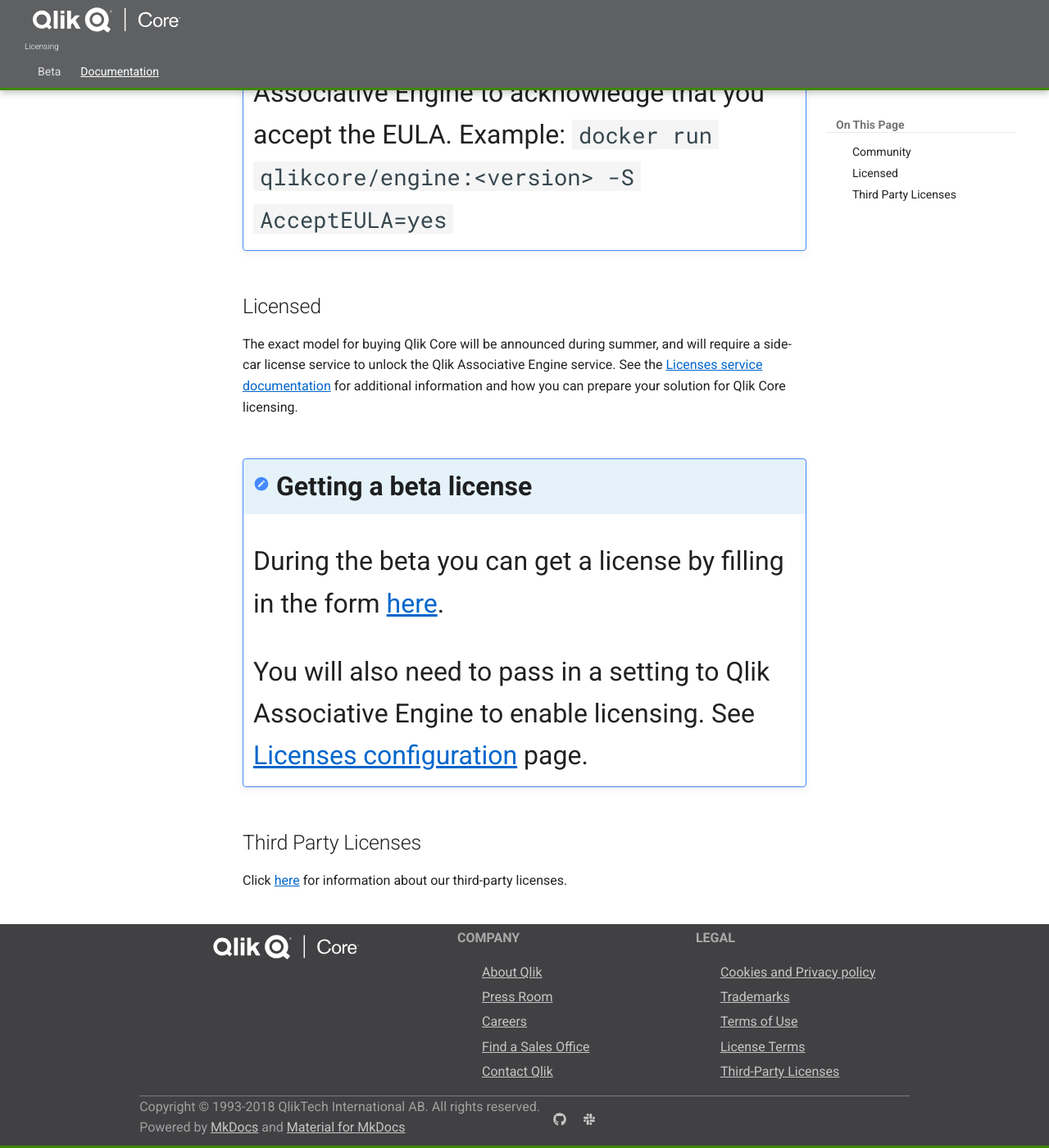
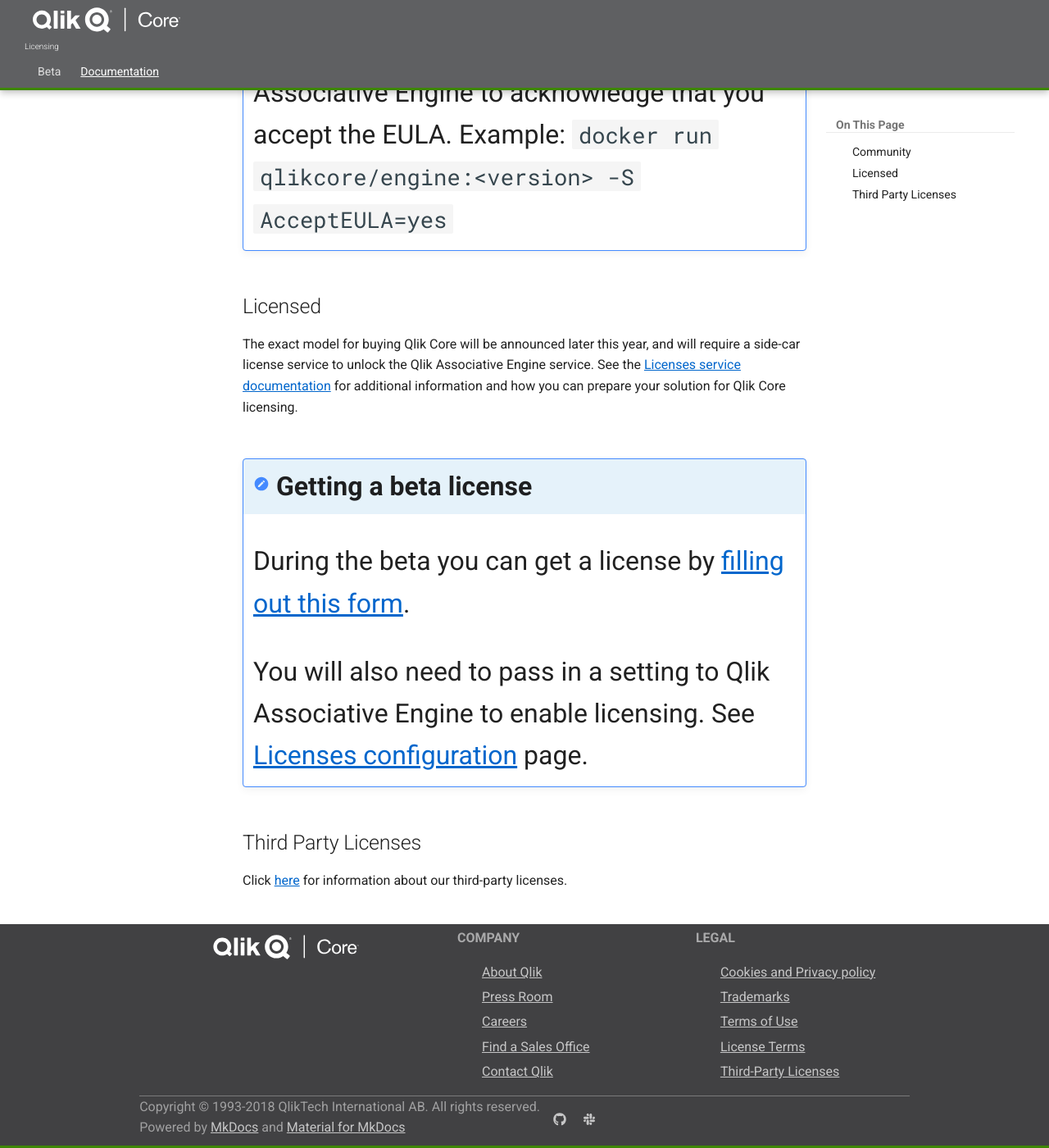
Before and after one commit to qlik-oss/core-website, an MkDocs documentation site: the page built from docs/docs/licensing.md, in a window 1280 px wide and 1400 px high, scrolled down 724 px. Shown: the whole window at 82% size. Built offline with MkDocs 1.6.1 and Material for MkDocs 9.7.7, drawn with Linux system fonts in a browser that asks for light colours; comment, search, counter and statistics services are not loaded; old or Windows-style settings are respelled for this version of MkDocs.

Commit message:
fixed PR comments

```diff
--- a/docs/docs/licensing.md
+++ b/docs/docs/licensing.md
@@ -19,13 +19,13 @@
 
 ## Licensed
 
-The exact model for buying Qlik Core will be announced during summer, and will require
+The exact model for buying Qlik Core will be announced later this year, and will require
 a side-car license service to unlock the Qlik Associative Engine service. See the
 [Licenses service documentation](./services/licenses.md) for additional information and how you can
 prepare your solution for Qlik Core licensing.
 
 !!! Note "Getting a beta license"
-    During the beta you can get a license by filling in the form [here](./licensing-form.md).
+    During the beta you can get a license by [filling out this form](./license-registration.md).
 
     You will also need to pass in a setting to Qlik Associative Engine to enable licensing.
     See [Licenses configuration](./services/licenses.md#configuration) page.
--- a/docs/stylesheets/custom-style.css
+++ b/docs/stylesheets/custom-style.css
@@ -104,9 +104,9 @@
   padding: 0;
 }
 
-/* Hide Beta/License-form/Third Party Licenses nav items in full size menu */
+/* Hide Beta/License Registration/Third Party Licenses nav items in full size menu */
 .md-nav__item a[title="Beta"],
-.md-nav__item a[title="Licensing-Form"],
+.md-nav__item a[title="License Registration"],
 .md-nav__item a[title="Third Party Licenses"] {
   display: none;
 }
--- a/mkdocs.yml
+++ b/mkdocs.yml
@@ -87,4 +87,4 @@
       - Logging: docs/conventions/logging.md
       - Metrics: docs/conventions/metrics.md
     - Third Party Licenses: docs/third-party-licenses.md
-    - Licensing-Form: docs/licensing-form.md
+    - License Registration: docs/license-registration.md
--- a/theme/main.html
+++ b/theme/main.html
@@ -55,9 +55,9 @@
     <!-- Content -->
     {{ page.content }}
   </div>
-{% elif page.title == "Licensing-Form" %}
+{% elif page.title == "License Registration" %}
   {{ page.content }}
-  <div id="licensing-form">
+  <div id="license-registration">
     <script src="//app-abd.marketo.com/js/forms2/js/forms2.min.js"></script>
     <form id="mktoForm_21249"></form>
     <script>MktoForms2.loadForm("//app-abd.marketo.com", "497-BMK-910", 21249);</script>
```
Also changed, not shown: docs/docs/license-registration.md (renamed from docs/docs/licensing-form.md).
